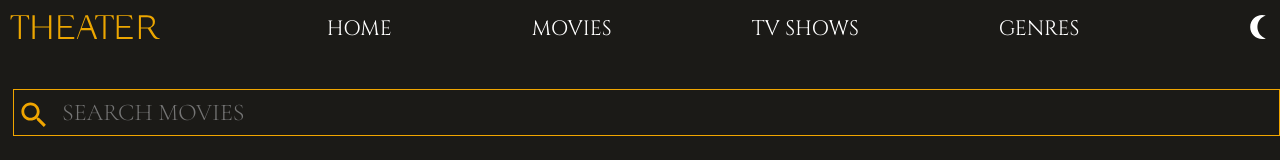
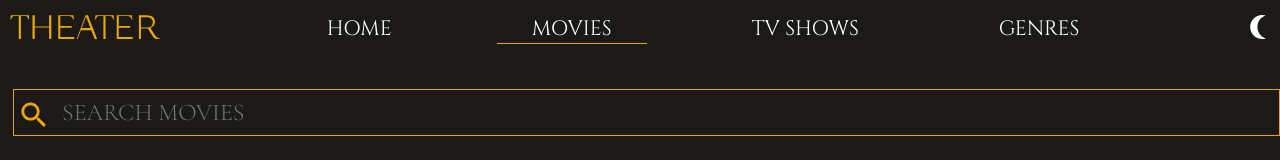
Before and after one commit to Shashi-Balu/THEATER-movie-app, a React (Create React App) app: page /movies in a window 1280 px wide. Shown: the top 160 px of the page. Built offline with nearby package versions, Linux system fonts and the light colour scheme; no server answers; a web font is replaced by a local one.

Commit message:
underline nav

```diff
--- a/src/components/sections/Navbar/Navbar.css
+++ b/src/components/sections/Navbar/Navbar.css
@@ -1,4 +1,11 @@
 @import url("../../../styles/colors.css");
+
+.active {
+    border-bottom: 1px solid var(--gold);
+}
+.navbar-nav-link:hover {
+    border-bottom: 1px solid var(--gold);
+}
 
 .navbar {
     display: flex;
@@ -38,13 +45,3 @@
     position: relative;
     z-index: 10;
 }
-
-.navbar-nav-link {
-    font-family: "Buda", sans-serif;
-    border-bottom: 1px solid transparent;
-}
-.navbar-nav-link:hover,
-.navbar-nav-link:active,
-.navbar-nav-link:checked {
-    border-bottom: 1px solid var(--gold);
-}
```
